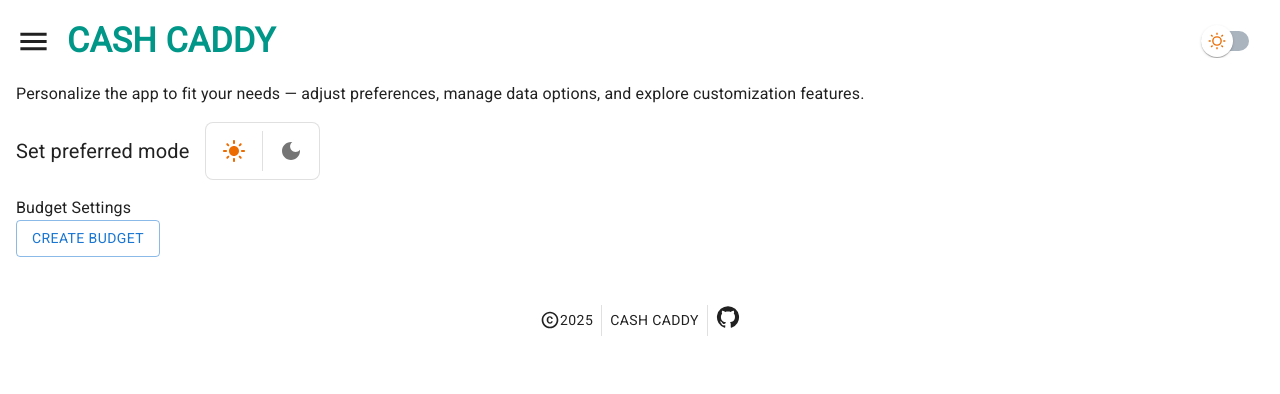
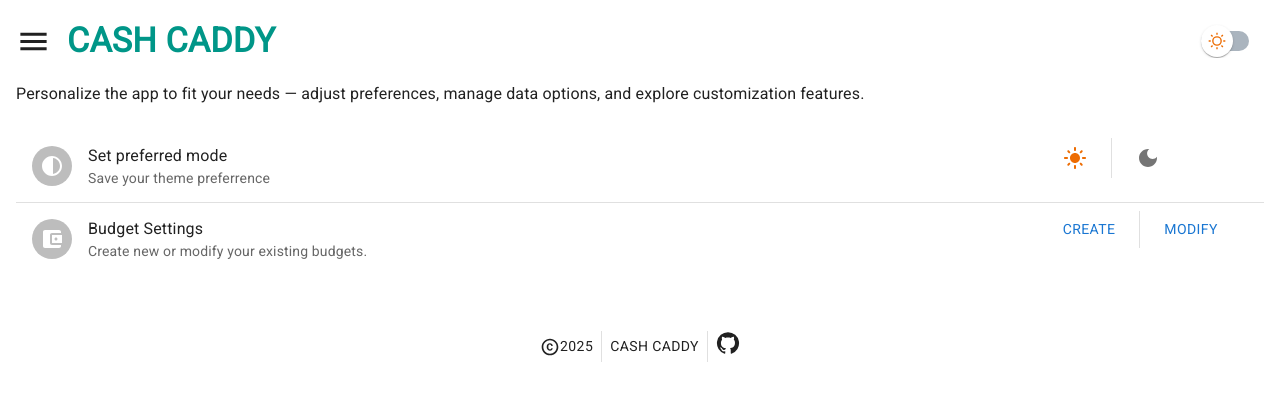
Before and after one commit to vmanidev/cash-caddy, a React (Vite) app: page /settings in a window 1280 px wide. Shown: the top 394 px of the page. Built offline with nearby package versions, Linux system fonts and the light colour scheme.

Commit message:
feat(ui): redesign settings page

```diff
--- a/src/pages/Settings.tsx
+++ b/src/pages/Settings.tsx
@@ -1,15 +1,25 @@
 import {
-  Box,
+  Avatar,
   Button,
   Divider,
   Grid,
   IconButton,
+  List,
+  ListItem,
+  ListItemAvatar,
+  ListItemText,
+  Stack,
   Typography,
 } from "@mui/material";
 import AppHeader from "../components/common/Header";
 import AppFooter from "../components/common/Footer";
 import { useDispatch, useSelector } from "react-redux";
-import { DarkMode, LightMode } from "@mui/icons-material";
+import {
+  AccountBalanceWallet,
+  Contrast,
+  DarkMode,
+  LightMode,
+} from "@mui/icons-material";
 import { savePreferredMode } from "../store/features/themeSlice";
 import { useState } from "react";
 import CreateBudget from "../features/budget-settings/CreateBudget";
@@ -21,31 +31,27 @@ function Settings() {
 
   const [createBudgetModal, setCreateBudgetModal] = useState(false);
 
+  const ModeSettings = () => {
     return (
-    <Grid container spacing={2} margin={2} size={12}>
-      {createBudgetModal && <CreateBudget />}
-      <Grid size={12}>
-        <AppHeader />
+      <ListItem alignItems="flex-start">
+        <ListItemAvatar>
+          <Avatar>
+            <Contrast />
+          </Avatar>
+        </ListItemAvatar>
+
+        <Grid size={12} container>
+          <Grid size={{ xs: 12, sm: 10, md: 10, lg: 10, xl: 10 }}>
+            <ListItemText
+              primary="Set preferred mode"
+              secondary="Save your theme preferrence"
+            />
           </Grid>
-      <Typography variant="body1" className="page-description">
-        Personalize the app to fit your needs — adjust preferences, manage data
-        options, and explore customization features.
-      </Typography>
-      <Grid container size={12} alignItems="center">
-        <Typography variant="h6">Set preferred mode</Typography>
-        <Box
-          sx={{
-            display: "inline-flex",
-            alignItems: "center",
-            border: "1px solid",
-            borderColor: "divider",
-            borderRadius: 2,
-            bgcolor: "background.paper",
-            color: "text.secondary",
-            "& svg": {
-              m: 1,
-            },
-          }}
+          <Grid size={{ xs: 12, sm: 2, md: 2, lg: 2, xl: 2 }}>
+            <Stack
+              direction="row"
+              divider={<Divider orientation="vertical" flexItem />}
+              spacing={2}
             >
               <IconButton
                 onClick={() =>
@@ -56,7 +62,6 @@ function Settings() {
                   color={mode.preferredMode === "light" ? "warning" : "inherit"}
                 />
               </IconButton>
-          <Divider orientation="vertical" variant="middle" flexItem />
               <IconButton
                 onClick={() =>
                   dispatch(savePreferredMode({ enableDarkmode: true }))
@@ -66,14 +71,64 @@ function Settings() {
                   color={mode.preferredMode === "dark" ? "primary" : "inherit"}
                 />
               </IconButton>
-        </Box>
+            </Stack>
           </Grid>
+        </Grid>
+      </ListItem>
+    );
+  };
+
+  const BudgetSettings = () => {
+    return (
+      <ListItem alignItems="flex-start">
+        <ListItemAvatar>
+          <Avatar>
+            <AccountBalanceWallet />
+          </Avatar>
+        </ListItemAvatar>
+
+        <Grid size={12} container>
+          <Grid size={{ xs: 12, sm: 10, md: 10, lg: 10, xl: 10 }}>
+            <ListItemText
+              primary="Budget Settings"
+              secondary="Create new or modify your existing budgets."
+            />
+          </Grid>
+          <Grid size={{ xs: 12, sm: 2, md: 2, lg: 2, xl: 2 }}>
+            <Stack
+              direction="row"
+              divider={<Divider orientation="vertical" flexItem />}
+              spacing={2}
+            >
+              <Button onClick={() => setCreateBudgetModal(true)}>Create</Button>
+              <Button onClick={() => setCreateBudgetModal(true)}>Modify</Button>
+            </Stack>
+          </Grid>
+        </Grid>
+      </ListItem>
+    );
+  };
+
+  return (
+    <Grid container spacing={2} margin={2} size={12}>
       <Grid size={12}>
-        <Typography>Budget Settings</Typography>
-        <Button variant="outlined" onClick={() => setCreateBudgetModal(true)}>
-          Create Budget
-        </Button>
+        <AppHeader />
       </Grid>
+
+      <Typography variant="body1" className="page-description">
+        Personalize the app to fit your needs — adjust preferences, manage data
+        options, and explore customization features.
+      </Typography>
+
+      <Grid size={12}>
+        {createBudgetModal && <CreateBudget />}
+        <List>
+          <ModeSettings />
+          <Divider component="li" />
+          <BudgetSettings />
+        </List>
+      </Grid>
+
       <Grid size={12}>
         <AppFooter />
       </Grid>
```
Lines whose indentation alone changed are shown as unchanged.
